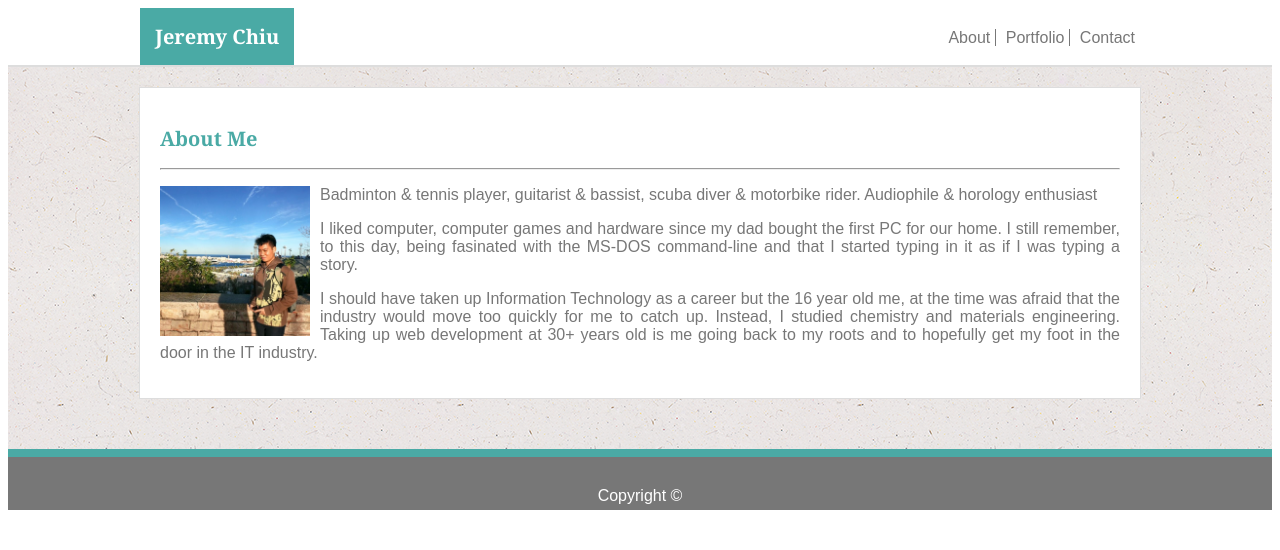
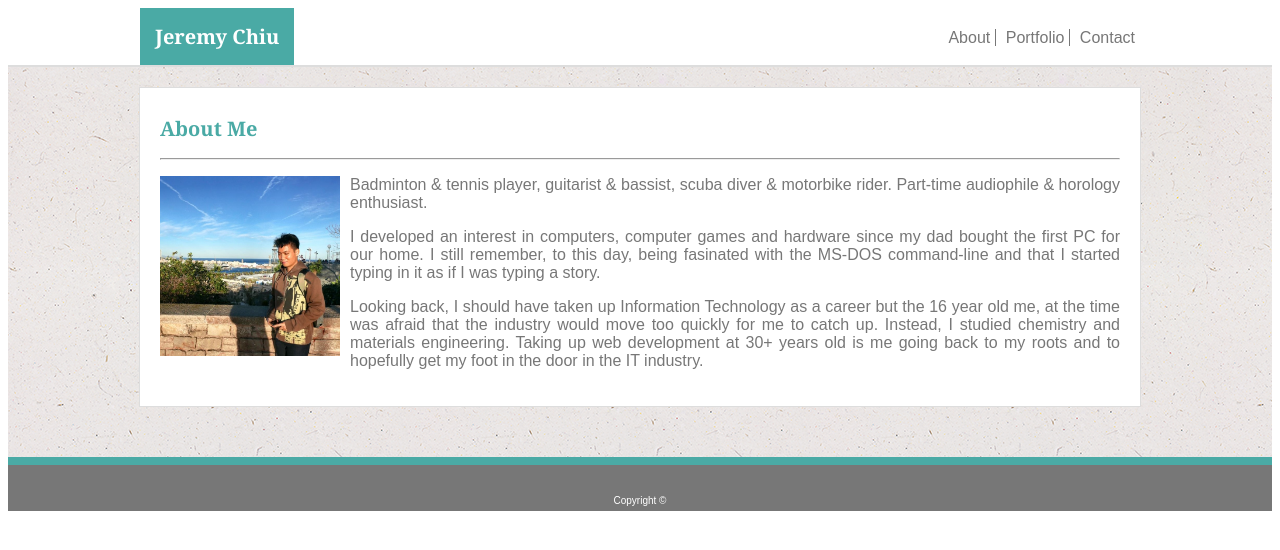
Before and after one commit to frootloops64/Basic-Portfolio, a plain HTML site: page portfolio.html in a window 1280 px wide. Drawn offline with Linux system fonts and the light colour scheme.

Commit message:
added more styling for portfolio and contact pages

```diff
--- a/Assets/css/style.css
+++ b/Assets/css/style.css
@@ -15,10 +15,10 @@ header {
 h1, h2 {
     font-family: Georgia, 'Times New Roman', Times, serif;
 }
-nav, p, .navbar {
+nav, p, .navbar, form {
     color: #777777;
 }
-nav, p, footer {
+nav, p, footer, form, input {
     font-family: Arial, Helvetica, sans-serif;
 }
 p {
@@ -29,7 +29,7 @@ h1 {
     float: left;
     padding: 15px;
     margin: 0;
-    color: white;
+    color:#ffffff;
     background-color: #4aaaa5;
 }
 h2 {
@@ -39,6 +39,7 @@ h2 {
 nav {
     float: right;
     padding-top: 5px;
+    margin-bottom: 0px;
 }
 li {
     display: inline;
@@ -61,7 +62,7 @@ img {
     margin-right: 10px;
 }
 section {
-    padding: 20px;
+    padding: 10px 20px 20px;
     background-color: #ffffff;
     border: 1px solid #dddddd;
     z-index: 1;
@@ -69,8 +70,14 @@ section {
     margin-bottom: 0px;
     width: 960px;
     }
+input[type=text] {
+    width: 960px;
+    margin: 5px 0px 15px;
+    color: #777777;
+}
 footer {
-    color: white;
+    font-size: 10px;
+    color:#ffffff;
     text-align: center;
     padding: 30px 5px 5px;
     background-color: #777777;
--- a/portfolio.html
+++ b/portfolio.html
@@ -25,19 +25,20 @@
             <h2>About Me</h2>
             <hr>
             <article>
-                <img src="Assets/images/Porfile_Photo.jpg" alt="Jeremy Chiu" height=150px width="150px">
+                <img src="Assets/images/Porfile_Photo.jpg" alt="Jeremy Chiu" height=180px width=180px>
                 <p>
                     Badminton & tennis player, guitarist & bassist,
-                    scuba diver & motorbike rider. Audiophile & horology enthusiast
+                    scuba diver & motorbike rider.
+                    Part-time audiophile & horology enthusiast.
                 </p>
                 <p>
-                    I liked computer, computer games and hardware since my dad
+                    I developed an interest in computers, computer games and hardware since my dad
                     bought the first PC for our home. I still remember, to this day,
                     being fasinated with the MS-DOS command-line and that I started
                     typing in it as if I was typing a story.
                 </p>
                 <p>
-                    I should have taken up Information Technology as a career
+                    Looking back, I should have taken up Information Technology as a career
                     but the 16 year old me, at the time was afraid that the industry
                     would move too quickly for me to catch up. Instead, I studied
                     chemistry and materials engineering. Taking up web development
```
Also changed, not shown: portfolio-contact.html (+1 -1 lines).
